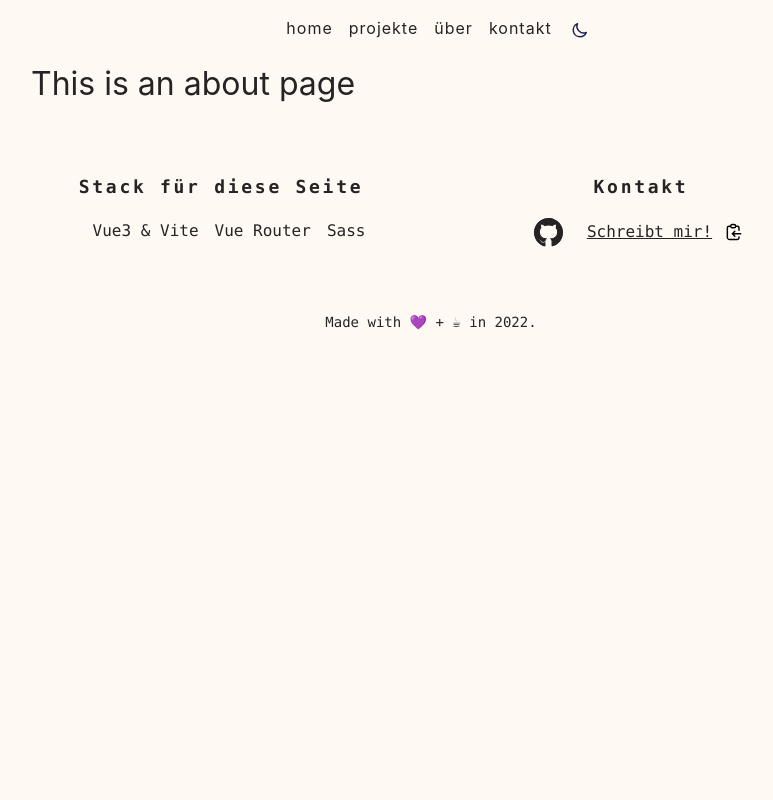
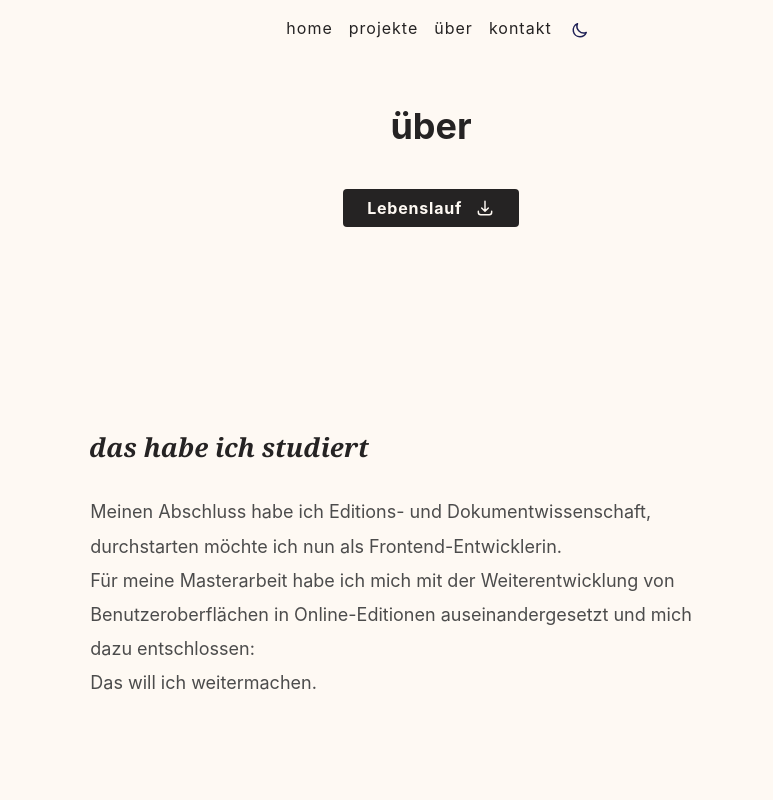
Before and after one commit to jamawe/portfolio, a Vue app: page /about in a window 1280 px wide. Shown: the top 800 px of the page, without its empty margins (209-982 px from the left). Built offline with nearby package versions, Linux system fonts and the light colour scheme.

Commit message:
feature: Add basic layout + icons for AboutView

```diff
--- a/src/assets/base.css
+++ b/src/assets/base.css
@@ -60,6 +60,7 @@
   --surface3: #ffffff;
 
   --text: #252323;
+  --text-grey: #4c4c4c;
 
   --textInverse: #fef9f3;
   --surfaceInverse: #252323;
@@ -79,7 +80,8 @@
   --surface3: #212121;
   /*--surface3: #3D3A3A; */
 
-  --text: hsla(0, 0%, 100%, .87);
+  --text: #fefbf7;
+  --text-grey: #bfbfbf; /* #c3c3c3; */
 
   --textInverse: #252323;
   --surfaceInverse: #fef9f3;
--- /dev/null
+++ b/src/components/icons/IconDownload.vue
@@ -0,0 +1,5 @@
+<template>
+    <svg xmlns="http://www.w3.org/2000/svg" fill="none" viewBox="0 0 24 24" stroke="currentColor" stroke-width="1.75">
+        <path stroke-linecap="round" stroke-linejoin="round" d="M4 16v1a3 3 0 003 3h10a3 3 0 003-3v-1m-4-4l-4 4m0 0l-4-4m4 4V4" />
+    </svg>
+</template>
--- a/src/views/AboutView.vue
+++ b/src/views/AboutView.vue
@@ -1,15 +1,163 @@
+<script setup>
+import IconDownload from "../components/icons/IconDownload.vue";
+const stack = [
+  'JavaScript',
+  'Vue',
+  'HTML',
+  'Vue Router',
+  'Vuex',
+  'CSS (Sass)',
+  'TailwindCSS',
+  'Bootstrap',
+  'Vuetify'
+]
+</script>
 <template>
   <div class="about">
-    <h1>This is an about page</h1>
+    <div class="about__header">
+      <h1 class="about__header__title">Über</h1>
+      <!-- Download CV -->
+      <a class="about__header__link" href="#">
+        Lebenslauf
+        <IconDownload class="about__header__link__icon" />
+      </a>
+    </div>
+
+    <div class="about__body">
+      <div class="about__body__section">
+        <h2 class="about__body__section__title">Das habe ich studiert</h2>
+        <p class="about__body__section__paragraph">
+          Meinen Abschluss habe ich Editions- und Dokumentwissenschaft,
+          durchstarten möchte ich nun als Frontend-Entwicklerin.
+        </p>
+        <p class="about__body__section__paragraph">
+          Für meine Masterarbeit habe ich mich mit der Weiterentwicklung von
+          Benutzeroberflächen in Online-Editionen auseinandergesetzt und mich dazu entschlossen:
+        </p>
+        <p class="about__body__section__paragraph about__body__section__paragraph-centered">
+          Das will ich weitermachen.
+        </p>
+      </div>
+
+      <div class="about__body__section">
+        <h2 class="about__body__section__title">Das habe ich danach gemacht</h2>
+        <p class="about__body__section__paragraph about__body__section__paragraph-centered">
+          Also habe ich mich durch einen Dschungel an Online-Kursen, Dokumentationen und Selbstzweifeln gekämpft &mdash; und stehe nun hier.
+        </p>
+      </div>
+
+      <div class="about__body__section">
+        <h2 class="about__body__section__title">Das habe ich dadurch gelernt</h2>
+        <p class="about__body__section__paragraph">Lorem ipsum dolor sit amet consectetur adipisicing elit. Cum maxime et aspernatur, molestias reprehenderit consectetur tempore nobis harum, deserunt culpa voluptates placeat ratione explicabo eos quisquam! Tempore ea vel repellendus?</p>
+      </div>
+
+      <div class="about__body__section">
+        <h2 class="about__body__section__title">Das ist mein Stack</h2>
+        <ul class="about__body__section__list">
+          <li v-for="item in stack" class="about__body__section__list__item">
+            {{ item }}
+          </li>
+        </ul>
+      </div>
+
+      <div class="about__body__section">
+        <h2 class="about__body__section__title">Dadurch tanke ich Energie</h2>
+        <p class="about__body__section__paragraph">Lorem ipsum dolor, sit amet consectetur adipisicing elit. Aliquam, doloribus.</p>
+      </div>
+
+    </div>
   </div>
 </template>
 
-<style>
-/* @media (min-width: 1024px) {
+<style lang="scss" scoped>
   .about {
     min-height: 100vh;
-    display: flex;
-    align-items: center;
+    padding: 5%;
+
+    &__header {
+      display: flex;
+      flex-direction: column;
+      align-items: center;
+      padding-left: 2.5%;
+      padding-right: 2.5%;
+      margin-bottom: 2rem;
+
+      &__title {
+        font-size: 2.25rem; // 36px
+        font-weight: bold;
+        text-transform: lowercase;
+      }
+
+      &__link {
+        display: inline-block;
+        // font-family: 'Monaco', monospace;
+        font-weight: bold;
+        letter-spacing: .05rem;
+        text-decoration: none;
+        color: var(--textInverse);
+        background-color: var(--surfaceInverse);
+        border-radius: .25rem;
+        padding: .3875rem 1.5rem;
+        margin-top: 5%;
+        margin-bottom: 10%;
+        width: fit-content;
+
+        &__icon {
+          height: 1.25rem;
+          width: 1.25rem;
+          margin-left: .5rem;
+          vertical-align: text-bottom;
+        }
+      }
+    }
+
+    &__body {
+      padding-left: 2.5%;
+      padding-right: 2.5%;
+
+      &__section {
+        margin-top: 20%;
+        margin-bottom: 20%;
+
+        &__title {
+          font-family: Georgia, 'Times New Roman', Times, serif;
+          font-weight: bold;
+          font-size: 1.625rem; // 26px
+          text-transform: lowercase;
+          font-style: italic;
+          line-height: 110%;
+          margin-top: 20%;
+          margin-bottom: 5%;
+        }
+
+        &__paragraph {
+          font-size: 1.125rem; // 18px
+          line-height: 190%;
+          text-justify: inter-ideograph;
+          color: var(--text-grey);
+          max-width: 50ch; // 50-70ch
+          padding-right: 5%;
+          margin-left: auto;
+          margin-right: auto;
+
+          @include tablet {
+            max-width: 60ch;
+          }
+        }
+
+        &__list {
+          color: var(--text-grey);
+          list-style-type: '—';
+          font-size: 1.125rem; // 18px
+          text-indent: 1ch;
+          line-height: 180%;
+        }
+
+      }
+    }
+
+    &__footer {
+
+    }
   }
-} */
 </style>
```
